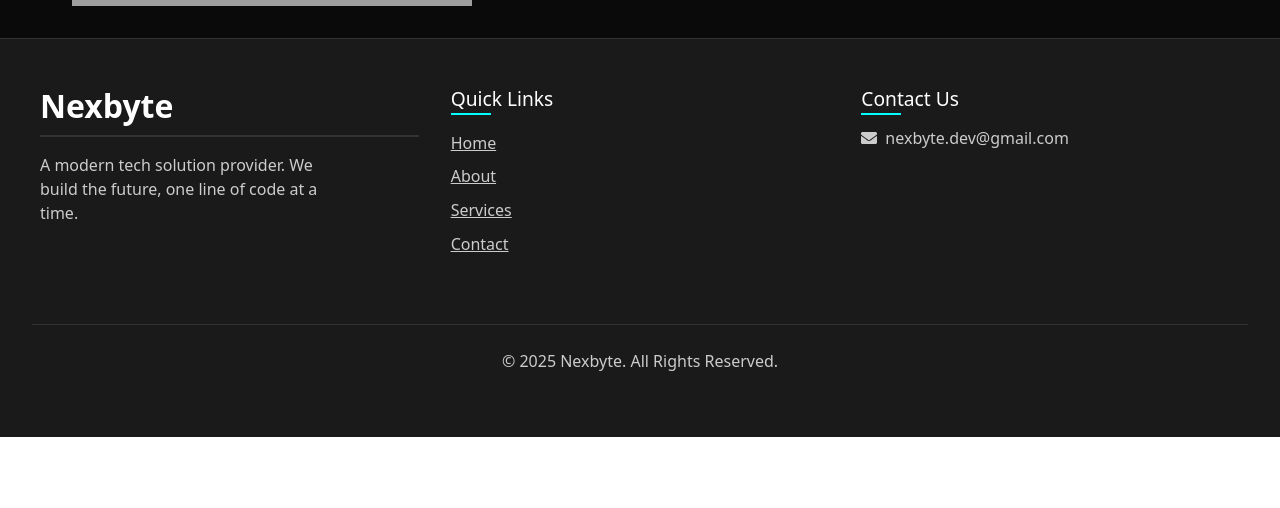
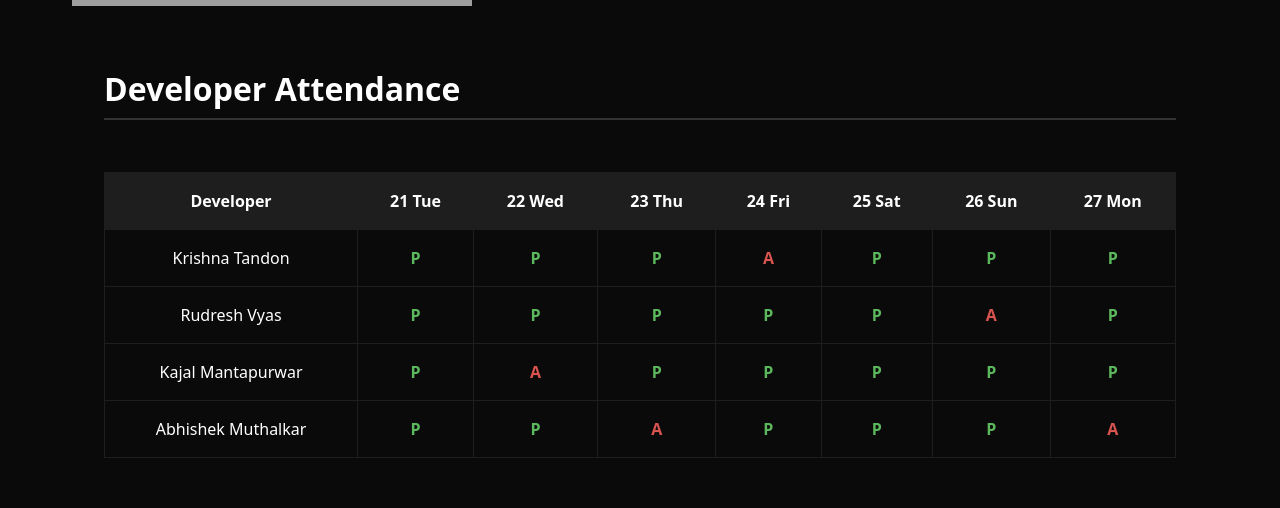
Before and after one commit to Krishna006tandon/Nexbyte_dev, a React (Create React App) app in the folder nexbyte-portfolio/: page /about in a window 1280 px wide. Shown: the part 4703-5211 px from the top of the page. Before the commit the page ends 5140 px from the top, so only its background shows below. Built offline with nearby package versions, Linux system fonts and the light colour scheme; grey boxes are pictures that could not be loaded.

Commit message:
feat(about,ui): add developer attendance table with sample data and styles; enhance team-member-card visuals and hover effect

```diff
--- a/nexbyte-portfolio/src/pages/About.css
+++ b/nexbyte-portfolio/src/pages/About.css
@@ -26,10 +26,22 @@
   grid-template-columns: repeat(auto-fit, minmax(300px, 1fr));
   gap: 2rem;
   margin-top: 3rem;
+  perspective: 1000px;
 }
 
 .team-member-card {
   text-align: center;
+  background: var(--surface-light);
+  border-radius: 15px;
+  padding: 1.5rem;
+  box-shadow: 0 10px 20px rgba(0, 0, 0, 0.1);
+  transition: transform 0.4s, box-shadow 0.4s;
+  transform-style: preserve-3d;
+}
+
+.team-member-card:hover {
+  transform: translateY(-10px) rotateY(5deg) scale(1.03);
+  box-shadow: 0 15px 30px rgba(0, 0, 0, 0.2);
 }
 
 .team-member-card .profile-image {
@@ -93,3 +105,42 @@
 .team-member-card .social-links a:hover {
   color: var(--accent);
 }
+
+/* Attendance Section */
+.attendance-section {
+  padding: 4rem 2rem;
+  background: var(--background-dark);
+}
+
+.attendance-table-container {
+  overflow-x: auto;
+}
+
+.attendance-table {
+  width: 100%;
+  border-collapse: collapse;
+  margin-top: 2rem;
+  color: var(--primary-text);
+}
+
+.attendance-table th,
+.attendance-table td {
+  padding: 1rem;
+  text-align: center;
+  border: 1px solid var(--surface);
+}
+
+.attendance-table th {
+  background-color: var(--surface-light);
+  font-weight: 600;
+}
+
+.attendance-status.present {
+  color: #5cb85c; /* Green for Present */
+  font-weight: bold;
+}
+
+.attendance-status.absent {
+  color: #d9534f; /* Red for Absent */
+  font-weight: bold;
+}
--- a/nexbyte-portfolio/src/pages/About.js
+++ b/nexbyte-portfolio/src/pages/About.js
@@ -38,6 +38,20 @@ const teamMembers = [
     linkedin: 'https://www.linkedin.com/in/abhishek-mutthalkar-93726b377?utm_source=share&utm_campaign=share_via&utm_content=profile&utm_medium=android_app ',
   },
 ];
+
+const attendanceData = [
+  { name: 'Krishna Tandon', attendance: ['P', 'P', 'P', 'A', 'P', 'P', 'P'] },
+  { name: 'Rudresh Vyas', attendance: ['P', 'P', 'P', 'P', 'P', 'A', 'P'] },
+  { name: 'Kajal Mantapurwar', attendance: ['P', 'A', 'P', 'P', 'P', 'P', 'P'] },
+  { name: 'Abhishek Muthalkar', attendance: ['P', 'P', 'A', 'P', 'P', 'P', 'A'] },
+];
+
+const last7Days = [...Array(7).keys()].map(i => {
+  const d = new Date();
+  d.setDate(d.getDate() - i);
+  return d.toLocaleDateString('en-US', { weekday: 'short', day: 'numeric' });
+}).reverse();
+
 
 const About = () => {
   const { user } = useContext(AuthContext);
@@ -113,6 +127,32 @@ const About = () => {
           <div className="tech-item"><img src="https://cdn.jsdelivr.net/gh/devicons/devicon/icons/vercel/vercel-original.svg" alt="Vercel" /><span>Vercel</span></div>
         </div>
       </section>
+
+      <section className="attendance-section">
+        <h2 className="section-title">Developer Attendance</h2>
+        <div className="attendance-table-container">
+          <table className="attendance-table">
+            <thead>
+              <tr>
+                <th>Developer</th>
+                {last7Days.map(day => <th key={day}>{day}</th>)}
+              </tr>
+            </thead>
+            <tbody>
+              {attendanceData.map(dev => (
+                <tr key={dev.name}>
+                  <td>{dev.name}</td>
+                  {dev.attendance.map((status, i) => (
+                    <td key={i} className={`attendance-status ${status === 'P' ? 'present' : 'absent'}`}>
+                      {status}
+                    </td>
+                  ))}
+                </tr>
+              ))}
+            </tbody>
+          </table>
+        </div>
+      </section>
     </div>
   );
 };
```
